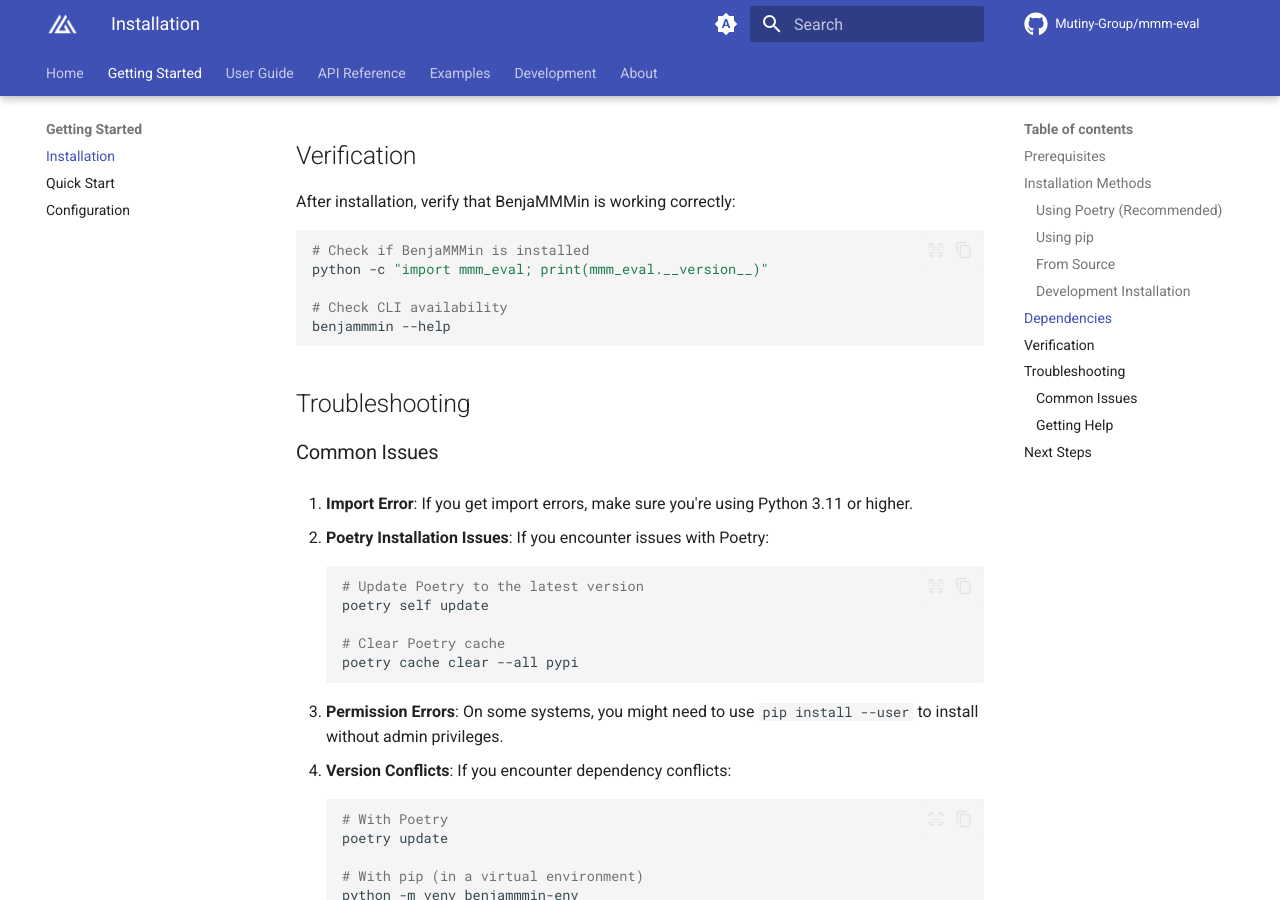
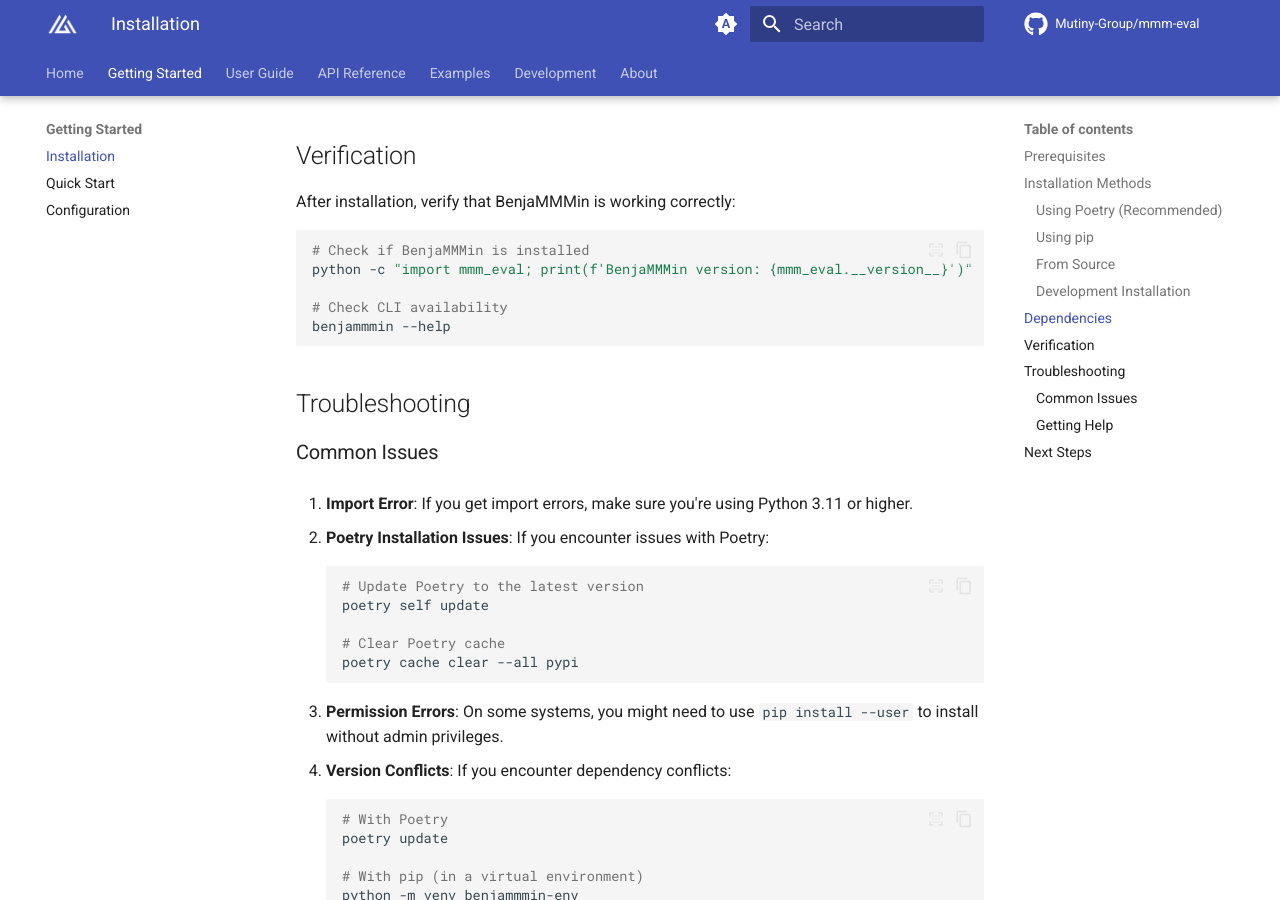
Before and after one commit to mutinex/mmm-eval, an MkDocs documentation site: the page built from docs/getting-started/installation.md, in a window 1280 px wide and 900 px high, scrolled down 1845 px. Built offline with MkDocs 1.6.1 and Material for MkDocs 9.7.7, drawn with Linux system fonts in a browser that asks for light colours; comment, search, counter and statistics services are not loaded; the version menu is left out.

Commit message:
Fix bug in getting the package version

````diff
--- a/docs/getting-started/installation.md
+++ b/docs/getting-started/installation.md
@@ -81,7 +81,7 @@ After installation, verify that BenjaMMMin is working correctly:
 
 ```bash
 # Check if BenjaMMMin is installed
-python -c "import mmm_eval; print(mmm_eval.__version__)"
+python -c "import mmm_eval; print(f'BenjaMMMin version: {mmm_eval.__version__}')"
 
 # Check CLI availability
 benjammmin --help
````
Also changed, not shown: mmm_eval/__init__.py (+6 -1 lines).
